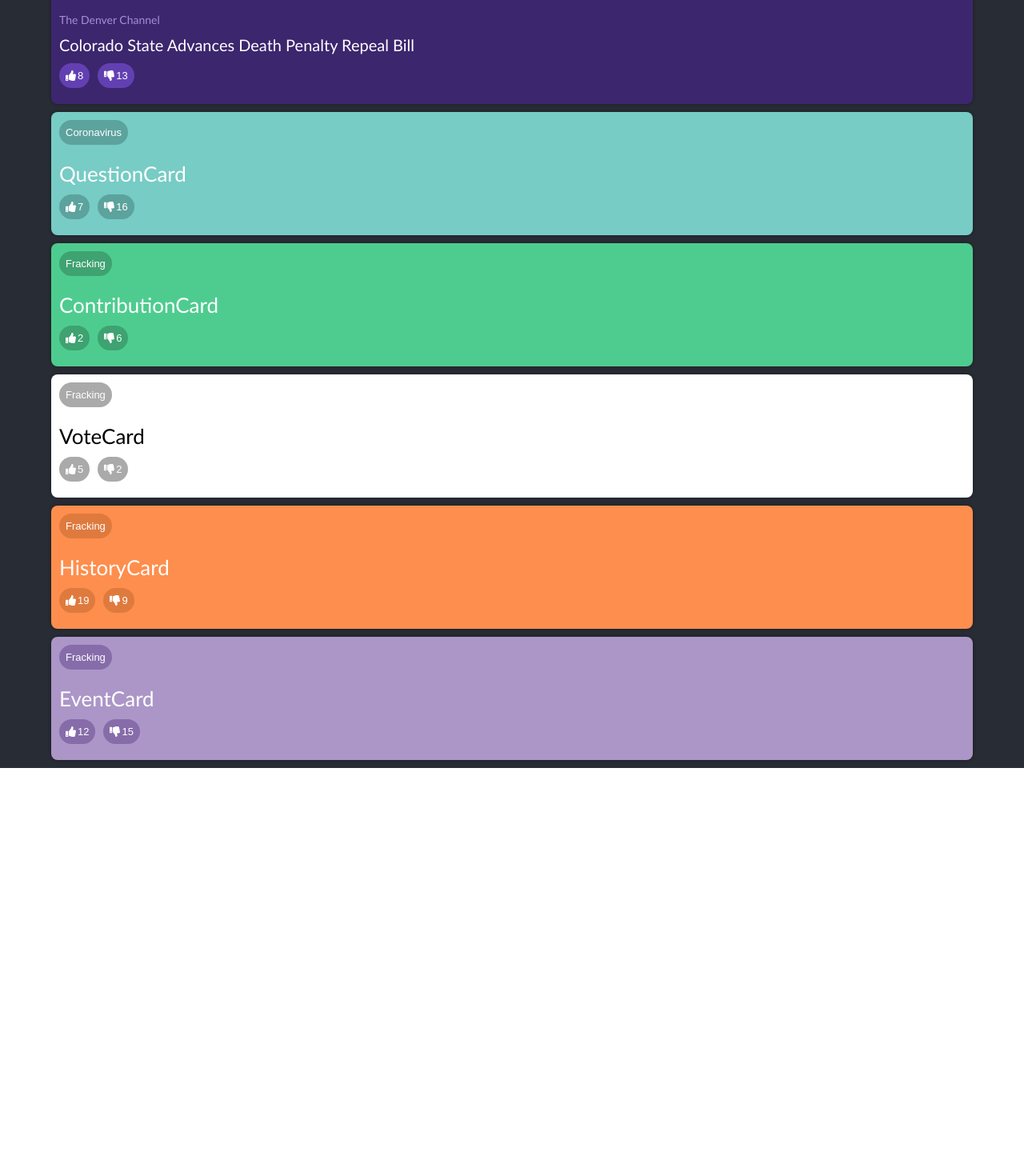
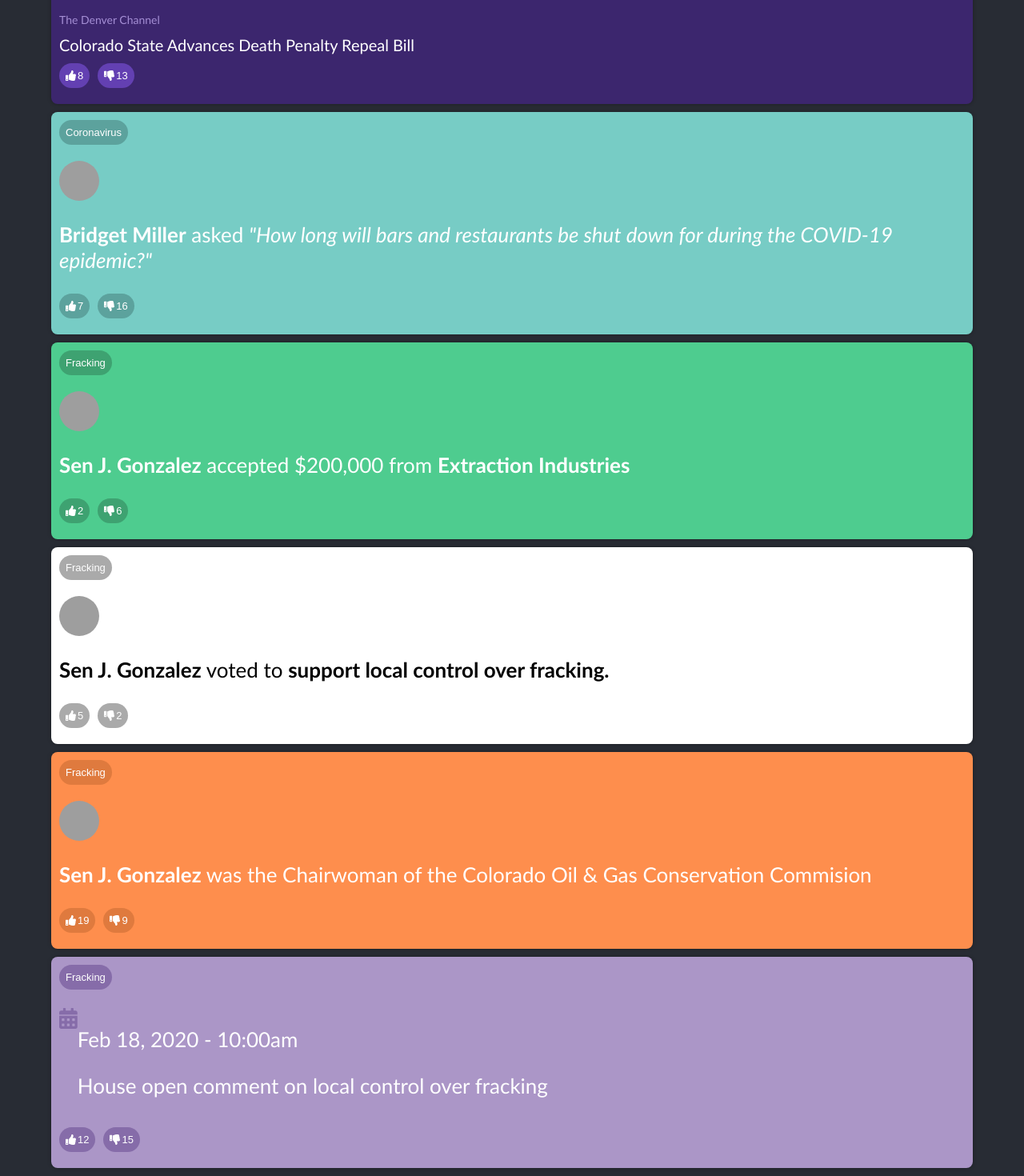
Before and after one commit to zacksabbath/frontend-ui, a React (Create React App) app: page / in a window 1280 px wide. Shown: the part 864-2334 px from the top of the page at 80% size. Before the commit the page ends 1824 px from the top, so only its background shows below. Built offline with nearby package versions, Linux system fonts and the light colour scheme; grey boxes are pictures that could not be loaded.

Commit message:
Add dynamic content to cards

```diff
--- a/package.json
+++ b/package.json
@@ -4,6 +4,7 @@
   "private": true,
   "dependencies": {
     "@fortawesome/fontawesome-svg-core": "^1.2.27",
+    "@fortawesome/free-regular-svg-icons": "^5.13.0",
     "@fortawesome/free-solid-svg-icons": "^5.12.1",
     "@fortawesome/react-fontawesome": "^0.1.9",
     "@testing-library/jest-dom": "^4.2.4",
--- a/src/components/molecules/NewsfeedContent/ContributionCard.tsx
+++ b/src/components/molecules/NewsfeedContent/ContributionCard.tsx
@@ -1,6 +1,7 @@
 import React from 'react';
-// import styled from 'styled-components';
+import styled from 'styled-components';
 import {Entity} from '../../../types';
+import {Avatar} from '../../atoms';
 
 export type ContributionCardProps = {
     content: {
@@ -10,7 +11,19 @@ export type ContributionCardProps = {
     }
 }
 
+const Main = styled.div`
+
+`;
+
+
+
 export default function ContributionCard({content}:any){
-    console.log("Contribution content", content)
-    return <div>ContributionCard</div>
+    console.log("Contribution content", content);
+    const {politician, acceptedAmount, contributor} = content;
+    return (
+        <Main>
+            <Avatar image = {politician.image} />
+            <p><strong>{politician.name}</strong> accepted {acceptedAmount} from <strong>{contributor}</strong></p>
+        </Main>
+    );
 }
--- a/src/components/molecules/NewsfeedContent/EventCard.tsx
+++ b/src/components/molecules/NewsfeedContent/EventCard.tsx
@@ -1,5 +1,6 @@
 import React from 'react';
-// import styled from 'styled-components';
+import styled from 'styled-components';
+import { FontAwesomeIcon } from '@fortawesome/react-fontawesome';
 import {Entity} from '../../../types';
 
 export type EventCardProps = {
@@ -10,9 +11,30 @@ export type EventCardProps = {
     }
 }
 
-export default function EventCard({content}:any){
-    console.log("Event content", content);
+const Main = styled.div`
+    display: flex;
+    flex-direction: row;
+    .calendar-icon {
+        color: ${({theme})=> theme.secondary};
+    }
+`;
 
-    return <div>EventCard</div>;
+export default function EventCard({bill, content}:any){
+    console.log("Event content", content, bill);
+
+    const {date, name} = content;
+    return (
+        <Main>
+            <div className="calendar-icon">
+                <FontAwesomeIcon icon="calendar-alt" />
+            </div>
+            <div>
+                <p>{date}</p>
+                <p>{name}</p>
+                <p>{bill?.name}</p>
+            </div>
+
+        </Main>
+    );
 
 }
--- a/src/components/molecules/NewsfeedContent/HistoryCard.tsx
+++ b/src/components/molecules/NewsfeedContent/HistoryCard.tsx
@@ -1,6 +1,7 @@
 import React from 'react';
 // import styled from 'styled-components';
 import {Entity} from '../../../types';
+import {Avatar} from '../../atoms';
 
 export type HistoryCardProps = {
     content: {
@@ -11,5 +12,11 @@ export type HistoryCardProps = {
 
 export default function HistoryCard({content}:any){
     console.log("History content", content);
-    return <div>HistoryCard</div>
+    const {politician, blurb} = content;
+    return (
+        <div>
+            <Avatar image={politician.image} />
+            <p><strong>{politician.name}</strong> {blurb}</p>
+        </div>
+    );
 }
--- a/src/components/molecules/NewsfeedContent/NewsCard.tsx
+++ b/src/components/molecules/NewsfeedContent/NewsCard.tsx
@@ -25,7 +25,7 @@ export type NewsCardProps = {
         source: string,
         heading: string,
     }
-}
+};
 
 export default function NewsCard({content}:any){
 
@@ -41,5 +41,5 @@ export default function NewsCard({content}:any){
                 {heading}
             </div>
         </Card>
-)
-}
+    );
+};
--- a/src/components/molecules/NewsfeedContent/QuestionCard.tsx
+++ b/src/components/molecules/NewsfeedContent/QuestionCard.tsx
@@ -1,6 +1,7 @@
 import React from 'react';
 // import styled from 'styled-components';
 import {Entity} from '../../../types';
+import {Avatar} from '../../atoms';
 
 export type QuestionCardProps = {
     content: {
@@ -11,6 +12,12 @@ export type QuestionCardProps = {
 
 export default function QuestionCard({content}:any){
     console.log("Question content", content);
+    const {askedBy, question} = content;
 
-    return <div>QuestionCard</div>;
+    return (
+        <div>
+            <Avatar image = {askedBy.image} />
+            <p><strong>{askedBy.name}</strong> asked <em>"{question}"</em></p>
+        </div>
+    );
 }
--- a/src/components/molecules/NewsfeedContent/VoteCard.tsx
+++ b/src/components/molecules/NewsfeedContent/VoteCard.tsx
@@ -1,6 +1,7 @@
 import React from 'react';
 // import styled from 'styled-components';
 import {Entity} from '../../../types';
+import {Avatar} from '../../atoms';
 
 export type VoteCardProps = {
     content: {
@@ -11,5 +12,11 @@ export type VoteCardProps = {
 
 export default function VoteCard({content}:any){
     console.log("Vote content", content);
-    return <div style={{color:'black'}}>VoteCard</div>
+    const {politician, vote} = content;
+    return (
+        <div style={{color:'black'}}>
+            <Avatar image={politician.image} />
+            <p><strong>{politician.name}</strong> voted to <strong>{vote}</strong></p>
+        </div>
+        )
 }
--- a/src/index.tsx
+++ b/src/index.tsx
@@ -4,10 +4,13 @@ import './index.scss';
 import App from './App';
 import * as serviceWorker from './serviceWorker';
 
-import { library } from '@fortawesome/fontawesome-svg-core'
-import { faThumbsUp, faThumbsDown, faEllipsisH } from '@fortawesome/free-solid-svg-icons'
+import { library } from '@fortawesome/fontawesome-svg-core';
+import { faThumbsUp, faThumbsDown, faEllipsisH, faCalendarAlt } from '@fortawesome/free-solid-svg-icons';
+// import { faCalendarAlt } from '@fortawesome/free-regular-svg-icons';
 
-library.add(faThumbsUp, faThumbsDown, faEllipsisH);
+library.add(faThumbsUp, faThumbsDown, faEllipsisH, faCalendarAlt);
+
+// console.log("!!!!!!!", {faThumbsUp, faThumbsDown, faEllipsisH, faCalendarAlt})
 
 ReactDOM.render(<App />, document.getElementById('root'));
 
--- a/src/style/colors.js
+++ b/src/style/colors.js
@@ -91,7 +91,7 @@ export const cardThemes = {
     vote,
     history,
     event,
-}
+};
 
 export const colors = {
     //greyscale
@@ -132,4 +132,4 @@ export const colors = {
     aquaDarkText,
     violetDarkText,
     oliveDarkText,
-}
+};
```
Also changed, not shown: 1 other file (tests, documents, lock files or other folders).
